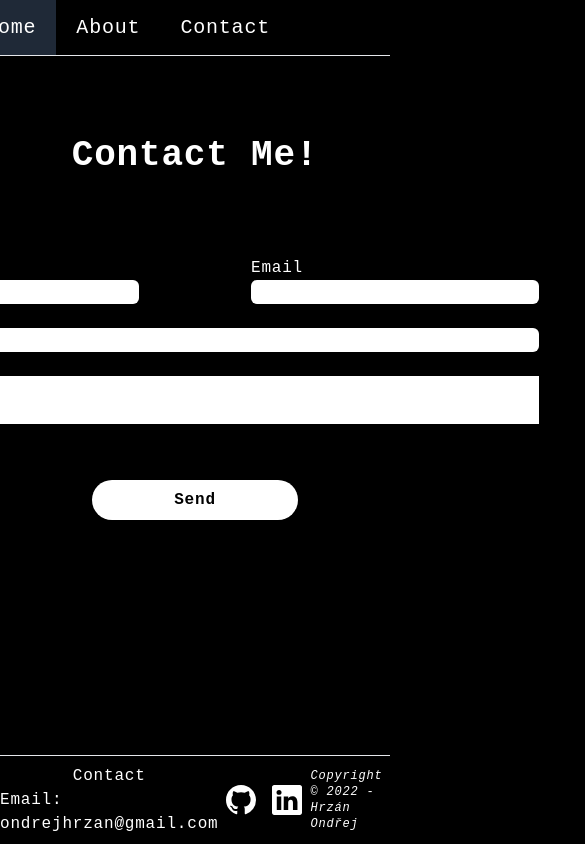
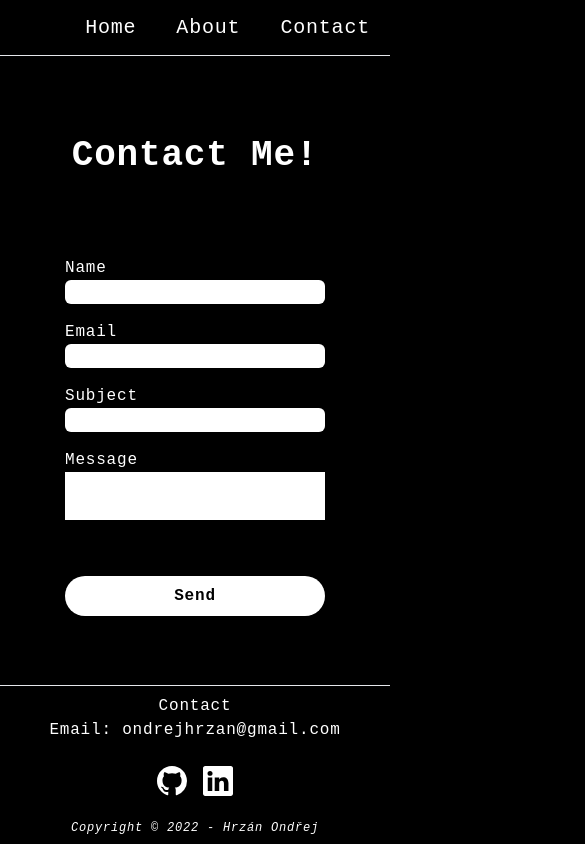
Before and after one commit to idkjanevim/spejs-nextjs, a Next.js app: page /spejs-nextjs/contact in a window 390 px wide. Shown: the whole page, 585 px wide, since content can reach past the window. Built offline with nearby package versions, Linux system fonts and the light colour scheme.

Commit message:
attempt 1: mobile responsiveness

```diff
--- a/components/Aboutpage.jsx
+++ b/components/Aboutpage.jsx
@@ -20,9 +20,9 @@ function Aboutpage() {
           </Link>
           {"."}
         </div>
-        <div className="text-9xl flex justify-center">
-          <SiNextdotjs className="m-14 mx-20 hover:scale-110 ease-in duration-700" />
-          <SiTailwindcss className="m-14 mx-20 hover:scale-110 ease-in duration-700" />
+        <div className="text-9xl flex mt-16 md:mt-auto justify-evenly sm:justify-center ">
+          <SiNextdotjs className="sm:m-14 sm:mx-20 hover:scale-110 ease-in duration-700 0" />
+          <SiTailwindcss className="sm:m-14 sm:mx-20 hover:scale-110 ease-in duration-700 " />
         </div>
       </div>
     </div>
--- a/components/Contactpage.jsx
+++ b/components/Contactpage.jsx
@@ -28,16 +28,16 @@ function Contactpage() {
 
   return (
     <div className="flex justify-center ">
-      <div className="mt-20">
+      <div className="mt-20 md:w-auto w-2/3">
         <h1 className="text-center mb-20 font-semibold text-4xl">
           Contact Me!
         </h1>
         <form
           ref={form}
           onSubmit={sendEmail}
-          className="grid grid-cols-2 w-[800px]"
+          className="flex flex-col gap-4 w-full md:grid md:grid-cols-2 md:w-[800px]"
         >
-          <div className="flex flex-col mx-14 h-min">
+          <div className="flex flex-col md:mx-14 h-min w-full md:w-auto">
             <label>Name</label>
             <input
               value={name}
@@ -48,7 +48,7 @@ function Contactpage() {
             />
           </div>
 
-          <div className="flex flex-col mx-14 h-min">
+          <div className="flex flex-col md:mx-14 h-min w-full md:w-auto">
             <label>Email</label>
             <input
               value={email}
@@ -59,7 +59,7 @@ function Contactpage() {
             />
           </div>
 
-          <div className="flex flex-col mx-14 col-span-2 h-min">
+          <div className="flex flex-col md:mx-14 col-span-2 h-min w-full md:w-auto">
             <label>Subject</label>
             <input
               value={subject}
@@ -70,7 +70,7 @@ function Contactpage() {
             />
           </div>
 
-          <div className="flex flex-col mx-14 col-span-2 h-min">
+          <div className="flex flex-col md:mx-14 col-span-2 h-min w-full md:w-auto">
             <label>Message</label>
             <textarea
               value={msg}
@@ -81,7 +81,7 @@ function Contactpage() {
             <input
               type="submit"
               value="Send"
-              className="mt-14 bg-white text-black hover:bg-slate-700 hover:text-white ease-linear duration-200 h-10 w-[30%] cursor-pointer rounded-3xl text-center self-center font-semibold"
+              className="w-full mt-14 bg-white text-black hover:bg-slate-700 hover:text-white ease-linear duration-200 h-10 md:w-[30%] cursor-pointer rounded-3xl text-center self-center font-semibold"
             />
           </div>
         </form>
--- a/components/Footer.jsx
+++ b/components/Footer.jsx
@@ -4,7 +4,7 @@ import { BsGithub, BsLinkedin } from "react-icons/bs";
 
 function Footer() {
   return (
-    <div className="border-t-[1px] mt-14 flex justify-around items-center text-white py-2">
+    <div className="border-t-[1px] mt-14 block sm:flex justify-around items-center text-white py-2">
       <div className="flex flex-col items-center">
         <Link href="/contact">
           <p className="cursor-pointer hover:text-gray-300 hover:scale-110 ease-out duration-500">
@@ -14,7 +14,7 @@ function Footer() {
         <p>Email: ondrejhrzan@gmail.com</p>
       </div>
 
-      <div className="flex">
+      <div className="flex md:flex-row justify-center md:m-auto my-6">
         <Link href="https://github.com/idkjanevim">
           <BsGithub className="text-3xl cursor-pointer hover:scale-110 ease-out duration-500 mx-2" />
         </Link>
@@ -23,7 +23,7 @@ function Footer() {
         </Link>
       </div>
 
-      <div>
+      <div className="text-center">
         <p className="text-xs italic">Copyright © 2022 - Hrzán Ondřej</p>
       </div>
     </div>
--- a/components/Homepage.jsx
+++ b/components/Homepage.jsx
@@ -84,8 +84,8 @@ function Homepage() {
 
   return (
     <div>
-      <div className="flex border-b-[1px] mt-20 pl-14 pb-14">
-        <div>
+      <div className="flex lg:flex-row flex-col-reverse border-b-[1px] mt-20 pl-14 pb-14 ">
+        <div className="">
           <p className="text-gray-300">Image of the day</p>
           <Image
             className="select-none"
@@ -97,7 +97,7 @@ function Homepage() {
           <p className="text-white font-bold text-xl">{imageTit}</p>
           <p className="text-gray-300 inline-block max-w-2xl">{imageExpl}</p>
         </div>
-        <div className="w-full text-center">
+        <div className="w-full text-center ">
           <h1 className="text-white text-5xl mb-24">
             Welcome to <span className="font-bold">Spejs</span>
           </h1>
@@ -113,7 +113,7 @@ function Homepage() {
         </div>
       </div>
 
-      <div className="pt-14 pl-14 flex justify-center">
+      <div className="pt-14 pl-14 flex lg:flex-row flex-col justify-center">
         <Image
           className="select-none p-14"
           src={uRimage}
--- a/components/Navbar.jsx
+++ b/components/Navbar.jsx
@@ -3,7 +3,7 @@ import Link from "next/link";
 
 function Navbar() {
   return (
-    <div className="text-white bg-black top-0 max-w-screen flex justify-end items-center h-14 pr-[100px] border-b-[1px]">
+    <div className="text-white bg-black top-0 max-w-screen flex justify-end items-center h-14 md:pr-[100px] border-b-[1px]">
       <Link href="/">
         <p className="px-5 text-xl h-full hover:bg-gray-800 flex items-center cursor-pointer duration-300 select-none">
           Home
--- a/package.json
+++ b/package.json
@@ -11,9 +11,9 @@
   },
   "dependencies": {
     "emailjs-com": "^3.2.0",
-    "next": "12.1.6",
-    "react": "18.1.0",
-    "react-dom": "18.1.0",
+    "next": "^12.1.6",
+    "react": "^18.1.0",
+    "react-dom": "^18.1.0",
     "react-icons": "^4.3.1"
   },
   "devDependencies": {
--- a/pages/about.jsx
+++ b/pages/about.jsx
@@ -17,7 +17,7 @@ function About() {
       </Head>
       <Navbar />
       <Aboutpage />
-      <div className="fixed bottom-0 w-screen">
+      <div className="fixed bottom-0 w-full">
         <Footer />
       </div>
     </div>
--- a/pages/contact.jsx
+++ b/pages/contact.jsx
@@ -17,7 +17,7 @@ function Contact() {
       </Head>
       <Navbar />
       <Contactpage />
-      <div className="fixed bottom-0 w-screen">
+      <div className="fixed bottom-0 w-full">
         <Footer />
       </div>
     </div>
```
Also changed, not shown: 1 other file (tests, documents, lock files or other folders).
